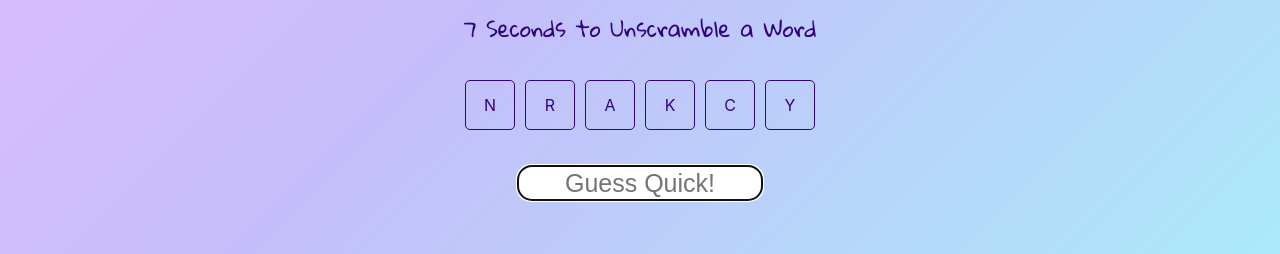
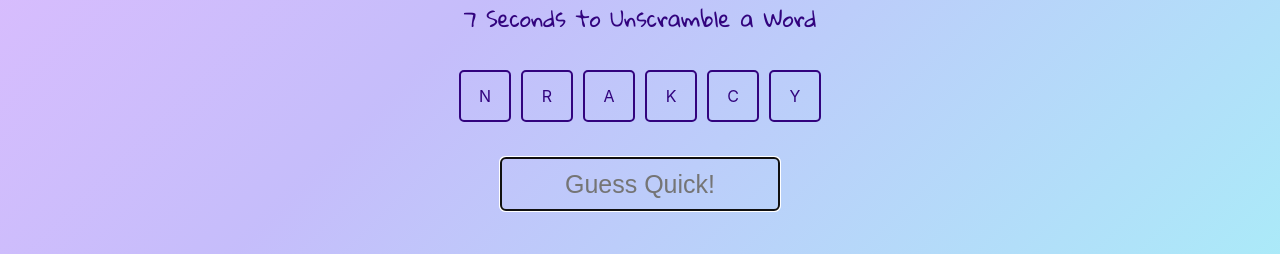
Before and after one commit to dthurber88/Scrambl-Game, a React (Vite) app: page / in a window 1280 px wide. Both pictures are taken after a click on the button "SCRAMBL IT". Shown: the part 344-598 px from the top of the page. Built offline with nearby package versions, Linux system fonts and the light colour scheme.

Commit message:
Styling changes to GameComponent
Tweaked Guess Box
Removed unnecessary css

```diff
--- a/src/components/GameComponent.css
+++ b/src/components/GameComponent.css
@@ -7,10 +7,8 @@
   height: 3rem;
   width: 3rem;
   margin: 5px;
-  border: 1px;
-  border-style: solid;
+  border: 2px solid;
   border-radius: 5px;
-  overflow: hidden;
   display: flex;
   justify-content: center;
   flex-direction: column;
@@ -18,12 +16,13 @@
 }
 
 .guess {
-  display: inline-block;
   text-align: center;
-  height: 2rem;
-  width: 15rem;
+  height: 3rem;
+  width: 17rem;
   font-size: 25px;
   margin: 5px;
-  border: 1px solid #ccc;
-  border-radius: 14px;
+  border: 2px solid;
+  border-radius: 5px;
+  background: transparent;
+  color: white;
 }
```
